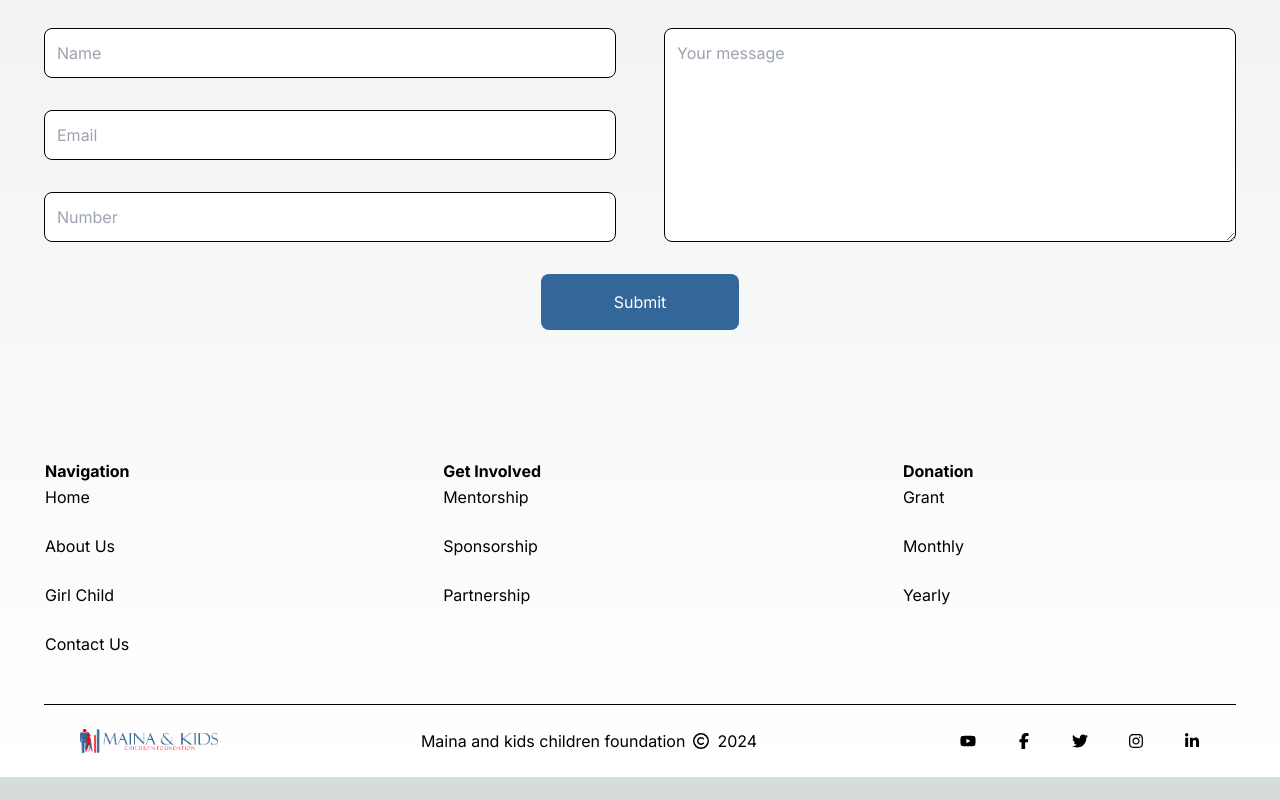
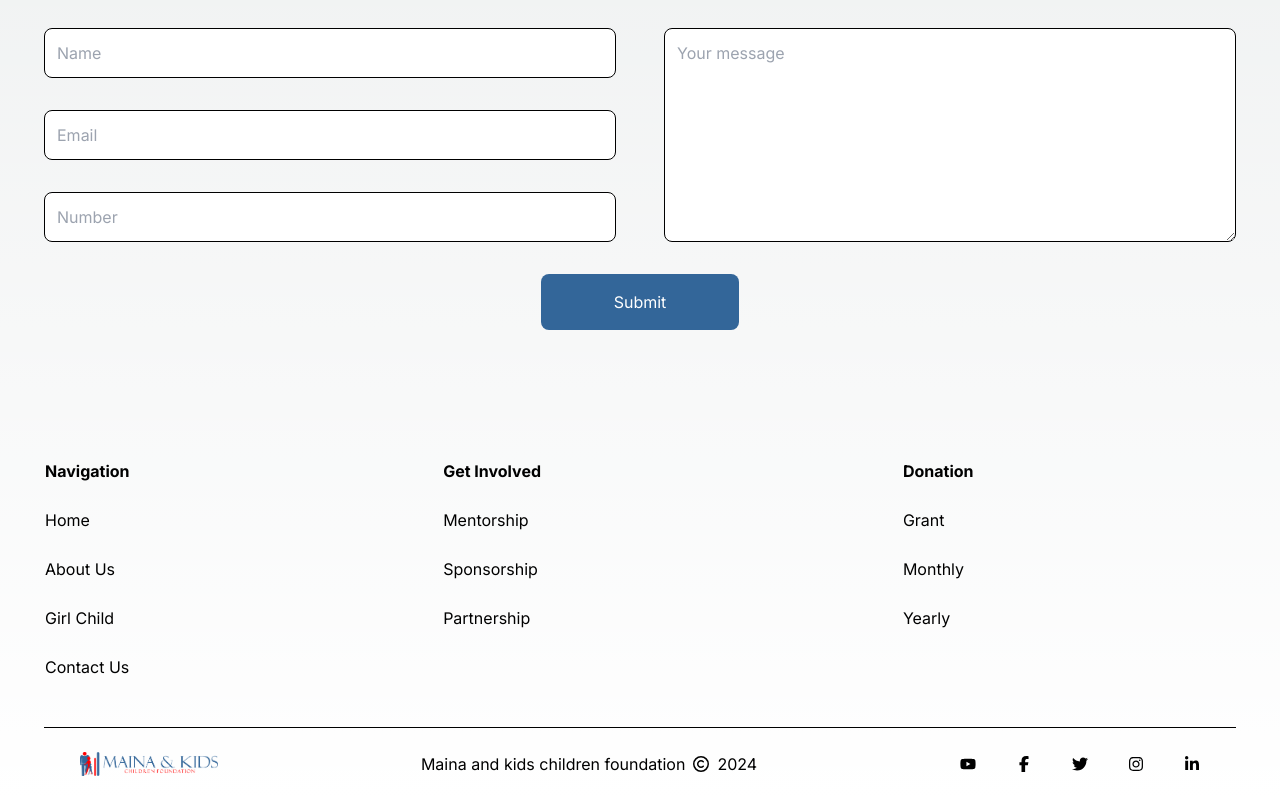
Before and after one commit to johnjang94/maina-kids, a Next.js app: page / in a window 1280 px wide. Shown: the part 1612-2412 px from the top of the page. Before the commit the page ends 2389 px from the top, so only its background shows below. Built offline with nearby package versions, Linux system fonts and the light colour scheme.

Commit message:
corrected CSS

```diff
--- a/src/app/pages/home/bottomHalf.tsx
+++ b/src/app/pages/home/bottomHalf.tsx
@@ -8,7 +8,7 @@ import { FaArrowLeftLong } from "react-icons/fa6";
 import { FaArrowRightLong } from "react-icons/fa6";
 import { MdArrowOutward } from "react-icons/md";
 import Link from "next/link";
-import TeamPage from "@/components/profile-card/page";
+import TeamPage from "@/components/profile-card/profileCard";
 
 // TEAM PROFILES
 
--- a/src/components/footer.css
+++ b/src/components/footer.css
@@ -1,4 +1,5 @@
-.table-row-spacing td {
+.table-row-spacing th,
+td {
   padding-bottom: 24px;
 }
 
--- a/src/components/footer.tsx
+++ b/src/components/footer.tsx
@@ -16,7 +16,7 @@ export default function Footer() {
       <div className="py-12 border-b border-b-black">
         <table className="justify-between w-full">
           <thead className="flex-grow text-left">
-            <tr>
+            <tr className="table-row-spacing">
               <th>Navigation</th>
               <th>Get Involved</th>
               <th>Donation</th>
```
Also changed, not shown: src/components/profile-card/profileCard.tsx (renamed from src/components/profile-card/page.tsx).
